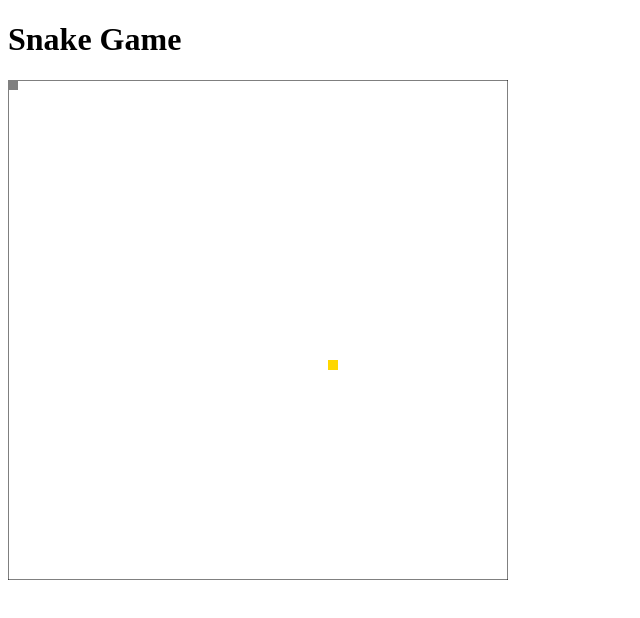
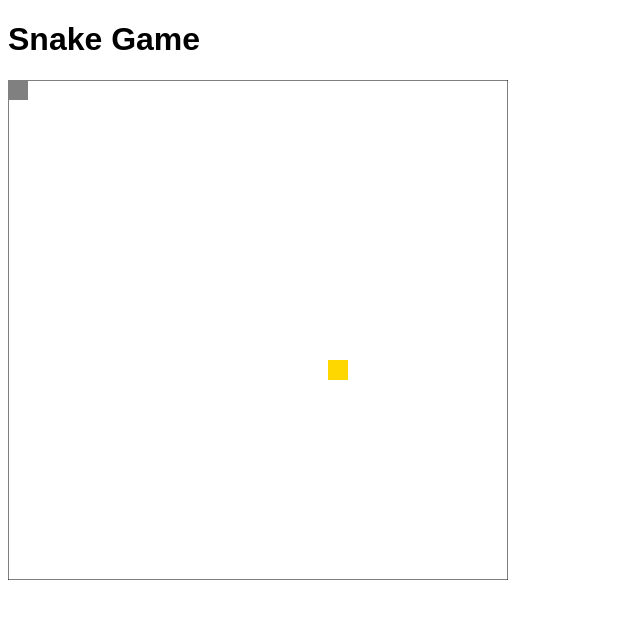
Before and after one commit to SeezoCode/MultiplayerSnakeGame, a plain HTML site: page index.html in a window 1280 px wide. Shown: the whole page, without its empty margins (0-640 px from the left). Drawn offline with Linux system fonts and the light colour scheme.

Commit message:
Before OOP

```diff
--- a/index.html
+++ b/index.html
@@ -13,7 +13,7 @@
     </style>
 </head>
 <body>
-    <h1>Snake Game</h1>
+    <h1 style="font-family:arial">Snake Game</h1>
 
     <canvas height="500" width="500"></canvas>
     <script src="index.js"></script>
--- a/index.js
+++ b/index.js
@@ -1,6 +1,7 @@
 let cx = document.querySelector('canvas').getContext('2d');
 cx.width = 500
 cx.height = 500
+let now = Date.now()
 let snakeTiles = [0, 0];
 let x = 0,
     y = 0;
@@ -8,78 +9,127 @@ let x = 0,
 let tailX = [0],
     tailY = [0]
 let ctr = -1
-let countdown = false
-let lastUsed = ""
+let countdown = false,
+    stillRunning = true;
+let lastUsed = "ArrowDown",
+    lastUsedIndex = ""
+let arrayX = [],
+    arrayY = [];
+const scale = 20
+const speed = 200
+
 addCandy()
 makeDisplay(x, y)
+events()
+requestAnimationFrame(hold)
 
 
+
+function events() { //player
     document.body.addEventListener("keydown", event => {
         event.preventDefault()
+        if (event.key == "ArrowUp" && lastUsed != "ArrowDown") lastUsedIndex = event.key
+        if (event.key == "ArrowDown" && lastUsed != "ArrowUp") lastUsedIndex = event.key
+        if (event.key == "ArrowLeft" && lastUsed != "ArrowRight") lastUsedIndex = event.key
+        if (event.key == "ArrowRight" && lastUsed != "ArrowLeft") lastUsedIndex = event.key
+    })
+}
 
-    if (!countdown) {
-        setTimeout(() => {
+function makeDisplay() {//game
+    for (let i = 0; i < arrayX.length; i++) {
+        if (arrayX[i] == x && arrayY[i] == y) {
+            stillRunning = false;
+            cx.fillStyle = 'lightgray';
+            cx.fillRect(0, 0, cx.width, cx.height);
+            cx.fillStyle = 'red'
+            cx.textAlign = 'center'
+            cx.font = "38px Arial";
+            cx.fillText("GAME LOST", cx.width / 2, cx.height / 2);
+        }
+    }
+
+    arrayX = [];
+    arrayY = [];
+
+    cx.fillStyle = 'black';
+    cx.strokeRect(0, 0, cx.width, cx.height);
+
+    cx.fillStyle = 'gray';
+    cx.fillRect(x, y, scale, scale);
+}
+
+
+function addCandy() {//game
+    cx.fillStyle = 'gold'
+    randomX = Math.floor(Math.random() * cx.width)
+    randomX = randomX - randomX % scale
+    randomY = Math.floor(Math.random() * cx.height)
+    randomY = randomY - randomY % scale
+    cx.fillRect(randomX, randomY, scale, scale);
+
+}
+
+function clearDebris(ctr) {//player
+    cx.clearRect(tailX[ctr], tailY[ctr], scale, scale)
+}
+
+
+function move() {//player
+    lastUsed = lastUsedIndex
+    ctr++
     tailX.push(x)
     tailY.push(y)
 
-            ctr++
-            countdown = false
+    for (let i = ctr; i < tailX.length; i++) {
+        arrayX.push(tailX[i])
+        arrayY.push(tailY[i])
+    }
+
     if (x == randomX && y == randomY) {
         ctr--;
         addCandy()
     }
-
-            if (event.key == "ArrowUp") {
-                y -= 10
+    if (lastUsed == "ArrowUp") {
         clearDebris(ctr)
+        if (y <= 0) {
+            y = cx.height
             makeDisplay(x, y)
+        } else makeDisplay(x, y -= scale)
     }
-            if (event.key == "ArrowDown") {
-                y += 10
+    if (lastUsed == "ArrowDown") {
         clearDebris(ctr)
+        if (y >= cx.height) {
+            y = 0
             makeDisplay(x, y)
+        } else makeDisplay(x, y += scale)
     }
-            if (event.key == "ArrowLeft") {
-                x -= 10
+    if (lastUsed == "ArrowLeft") {
         clearDebris(ctr)
+        if (x <= 0) {
+            x = cx.width
             makeDisplay(x, y)
+        } else makeDisplay(x -= scale, y)
     }
-            if (event.key == "ArrowRight") {
-                x += 10
+    if (lastUsed == "ArrowRight") {
         clearDebris(ctr)
+        if (x >= cx.width) {
+            x = 0
             makeDisplay(x, y)
+        } else makeDisplay(x += scale, y)
     }
-        }, 100)
-        countdown = true
-    }
-})
-
-function makeDisplay(x, y) {
-
-    cx.fillStyle = 'black';
-    cx.strokeRect(0, 0, 500, 500);
-
-    cx.fillStyle = 'gray';
-    cx.fillRect(x, y, 10, 10);
-}
-
-console.log(randomX, randomY)
-
-function addCandy() {
-    cx.fillStyle = 'gold'
-    randomX = Math.floor(Math.random() * cx.width)
-    randomX = randomX - randomX % 10
-    randomY = Math.floor(Math.random() * cx.height)
-    randomY = randomY - randomY % 10
-    cx.fillRect(randomX, randomY, 10, 10);
-
-}
-
-function clearDebris(ctr) {
-    cx.clearRect(tailX[ctr], tailY[ctr], 10, 10)
 }
 
 
-function hold() {
+
+function hold(timestamp) {//game
+    if (Date.now() - now >= speed && stillRunning) {
+        now = Date.now()
+        requestAnimationFrame(hold)
+
+        move()
+
+    } else if (stillRunning) {
+        requestAnimationFrame(hold)
+    }
 
 }
```
Lines whose indentation alone changed are shown as unchanged.
